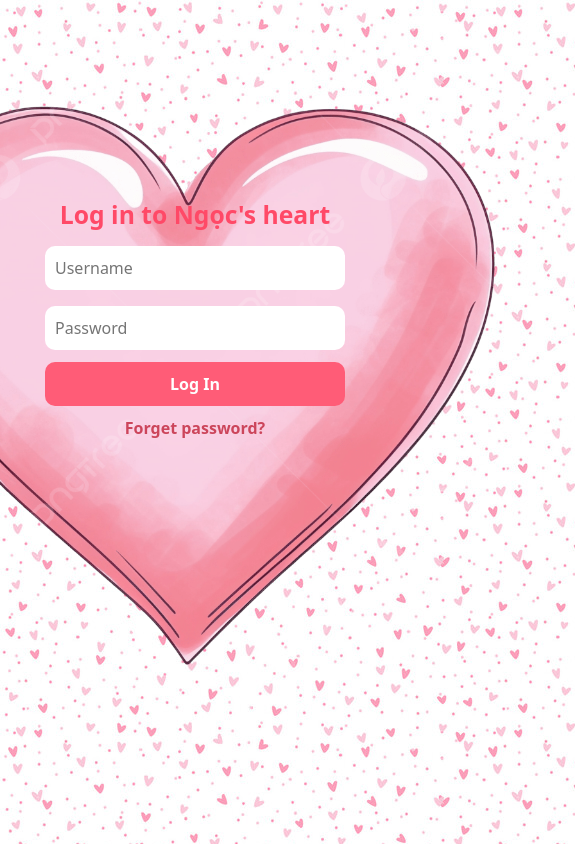
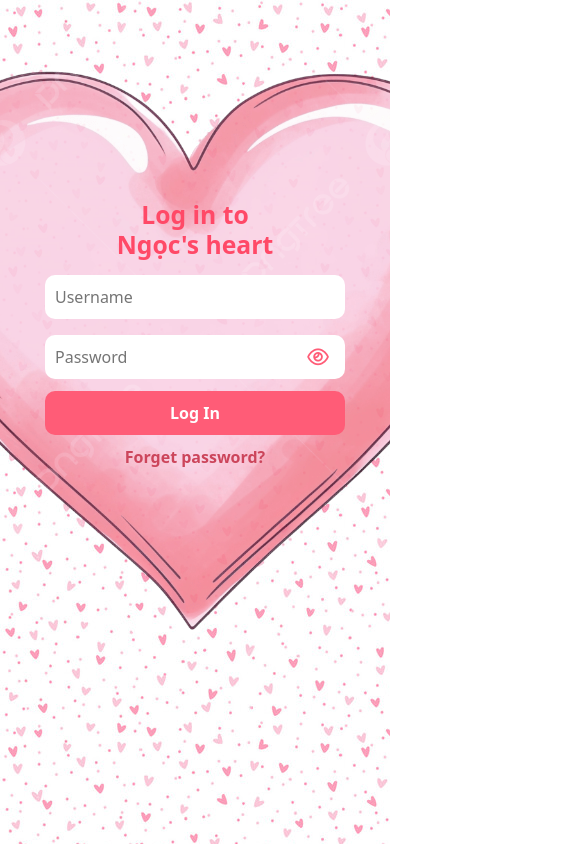
Before and after one commit to huyb0709/Ngoc, a plain HTML site: page index.html in a window 390 px wide. Shown: the whole page, 575 px wide, since content can reach past the window. Drawn offline with nearby package versions, Linux system fonts and the light colour scheme.

Commit message:
Update feature

```diff
--- a/assets/css/style.css
+++ b/assets/css/style.css
@@ -5,7 +5,15 @@
 }
 
 body {
-    background: url(/Ngoc/assets/img/background_1.jpg);
+    background-image: url(/Ngoc/assets/img/background_1.jpg);
+    overflow-x: hidden;
+    overflow-y: hidden;
+
+}
+
+.container {
+  overflow-x: hidden;
+  overflow-y: hidden;
 }
 
 .login-form {
@@ -26,6 +34,24 @@ body {
   margin: 8px 0;
   border-radius: 10px;
   border: none;
+}
+
+.password-group {
+  position: relative;
+}
+
+.toggle-password {
+  position: absolute;
+  right: 15px;
+  top: 50%;
+  transform: translateY(-50%);
+  cursor: pointer;
+  color: #ff5c77;
+  font-size: 1.2rem;
+}
+
+.toggle-password:hover {
+  opacity: 0.7;
 }
 
 .login-btn {
@@ -56,16 +82,16 @@ body {
 }
 
 .heart-background {
-  content: '';
-  top: -215px;
-  left: -240px;
+  position: absolute;
+  top: 50%;
+  left: 50%;
   width: 770px;
   height: 750px;
-  position: absolute;
-  background: url(/Ngoc/assets/img/background_2.jpg);
-  background-repeat: no-repeat;
+  transform: translate(-50%, -50%);
+  background: url(/Ngoc/assets/img/background_2.jpg) no-repeat center center;
   background-size: cover;
   z-index: -1;
+  opacity: 0.9;
 }
 
 .modal {
@@ -135,3 +161,13 @@ body {
     margin-top: 4px;
     color: red;
 }
+
+@media (max-width: 768px) {
+ .modal-content {
+  width: 70%;
+ }
+ .modal-body-login img {
+    width: 100%;
+    height: 70%;
+}
+}
--- a/assets/js/script.js
+++ b/assets/js/script.js
@@ -14,6 +14,14 @@ window.onclick = function(event) {
     loginSucessModal.style.display = "none";
   }
 }
+
+modal.addEventListener("touchstart", (event) => {
+  if (event.target == fogotPassModal) {
+    fogotPassModal.style.display = "none";
+  } else if (event.target == loginSucessModal) {
+    loginSucessModal.style.display = "none";
+  }
+});
 
 document.addEventListener("DOMContentLoaded", function () {
     const form = document.querySelector(".login-form");
@@ -45,7 +53,6 @@ document.addEventListener("DOMContentLoaded", function () {
                 loginSucessModal.style.display = "block";
                 form.reset();
             } else {
-                showError(usernameInput, "Wrong username or password.");
                 showError(passwordInput, "Wrong username or password.");
                 isValid = false;
             }
@@ -58,3 +65,15 @@ document.addEventListener("DOMContentLoaded", function () {
         messageEl.style.color = "red";
     }
 });
+
+const togglePassword = document.getElementById("togglePassword");
+const passwordInput = document.getElementById("password");
+
+togglePassword.addEventListener("click", () => {
+  const type = passwordInput.getAttribute("type") === "password" ? "text" : "password";
+  passwordInput.setAttribute("type", type);
+
+  togglePassword.innerHTML = type === "password"
+    ? '<i class="fa-regular fa-eye"></i>'
+    : '<i class="fa-regular fa-eye-slash"></i>';
+});
--- a/index.html
+++ b/index.html
@@ -5,18 +5,22 @@
     <meta name="viewport" content="width=device-width, initial-scale=1.0">
     <title>Nọc</title>
     <link rel="stylesheet" href="https://cdnjs.cloudflare.com/ajax/libs/bootstrap/5.3.8/css/bootstrap.min.css" integrity="sha512-2bBQCjcnw658Lho4nlXJcc6WkV/UxpE/sAokbXPxQNGqmNdQrWqtw26Ns9kFF/yG792pKR1Sx8/Y1Lf1XN4GKA==" crossorigin="anonymous" referrerpolicy="no-referrer" />
+    <link rel="stylesheet" href="https://cdnjs.cloudflare.com/ajax/libs/font-awesome/7.0.1/css/all.min.css" integrity="sha512-2SwdPD6INVrV/lHTZbO2nodKhrnDdJK9/kg2XD1r9uGqPo1cUbujc+IYdlYdEErWNu69gVcYgdxlmVmzTWnetw==" crossorigin="anonymous" referrerpolicy="no-referrer" />
     <link rel="stylesheet" href="./assets/css/style.css">
 </head>
 <body>
     <div class="container">
         <form action="" class="login-form">
-            <h2 class="form-title">Log in to Ngọc's heart</h2>
+            <h2 class="form-title">Log in to<br>Ngọc's heart</h2>
             <div class="form-group">
                 <input type="text" placeholder="Username" class="input-field" id="username">
                 <span class="form-message"></span>
             </div>
-            <div class="form-group">
+            <div class="form-group password-group">
                 <input type="password" placeholder="Password" class="input-field" id="password">
+                <span class="toggle-password" id="togglePassword">
+                    <i class="fa-regular fa-eye"></i>
+                </span>
                 <span class="form-message"></span>
             </div>
             <button class="login-btn">Log In</button>
```
